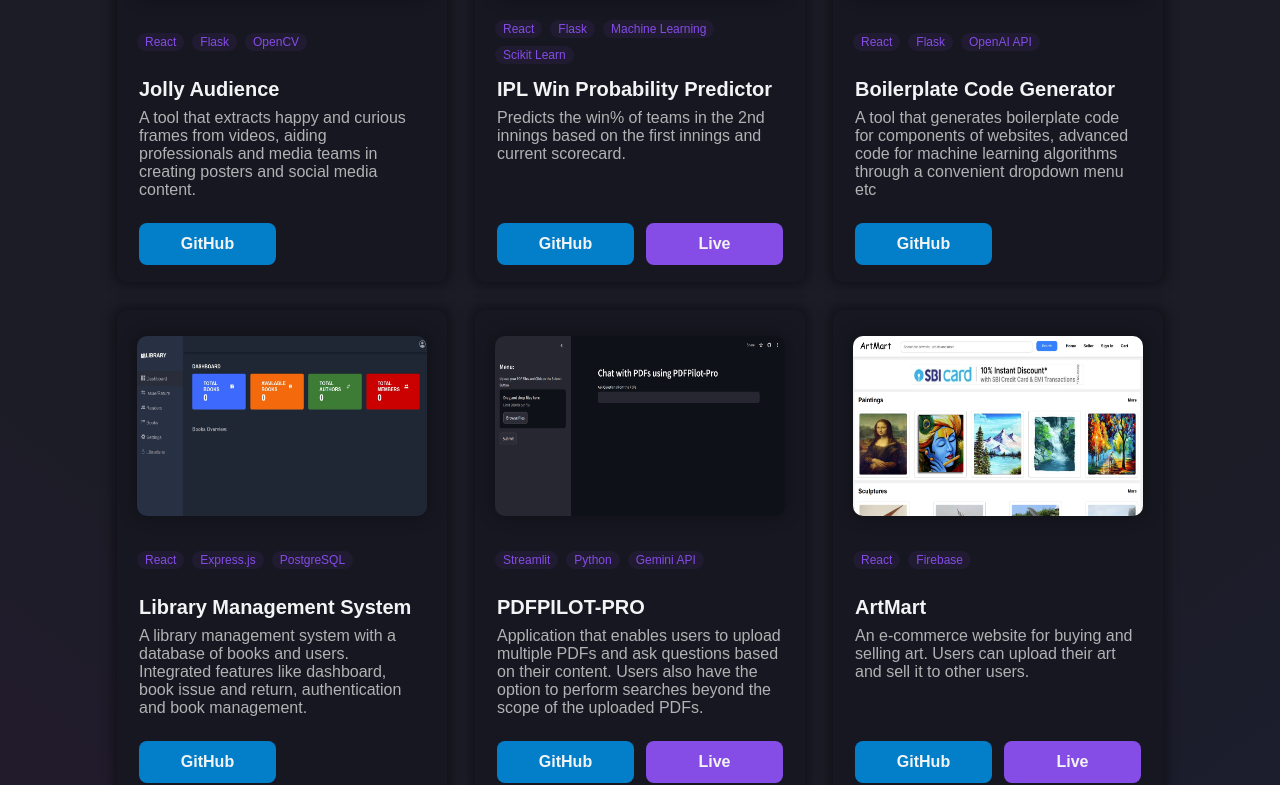
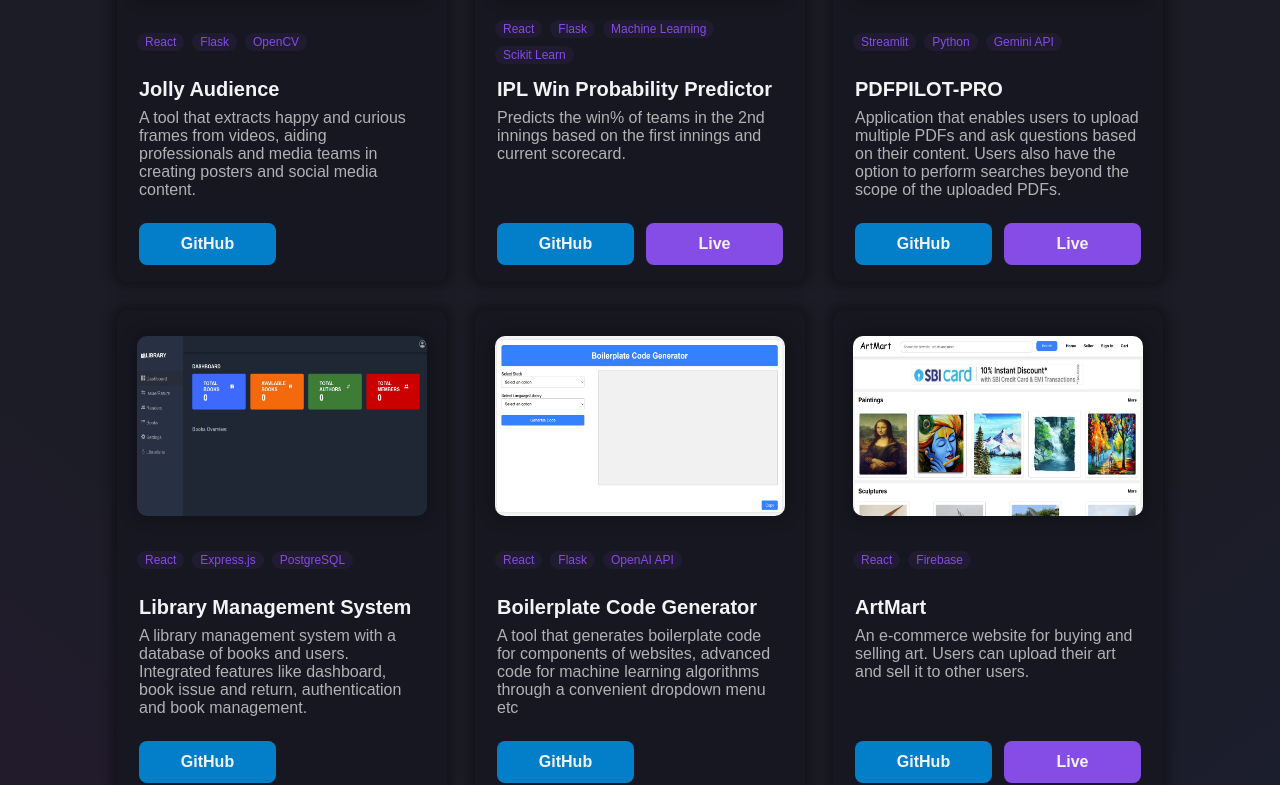
Before and after one commit to abhi-s-03/Portfolio, a React (Vite) app: page / in a window 1280 px wide. Shown: the part 3004-3789 px from the top of the page. Built offline with nearby package versions, Linux system fonts and the light colour scheme.

Commit message:
data update

```diff
--- a/src/data/data.js
+++ b/src/data/data.js
@@ -1,7 +1,7 @@
 import flask from "../assets/flask.jpg";
 import vercel from "../assets/vercel.jpg";
 import jollyaudience from "../assets/jollyaudience.png";
-import ipl from "../assets/ipl.jpg";
+import ipl from "../assets/ipl.png";
 import artmart from "../assets/artmart.jpg";
 import lms from "../assets/lms.jpg";
 import bpcg from "../assets/bpcg.jpg";
@@ -14,7 +14,7 @@ import pdfpilot from "../assets/pdfpilot.png";
 
 export const Bio = {
     name: "Abhishek S",
-    roles: ["Full Stack Developer", "ML Enthusiast", "Programmer"],
+    roles: ["Full Stack Developer", "ML/AI Enthusiast", "Programmer"],
     description:
         "I'm a passionate Computer Science student with a diverse skillset in Web Development and Machine Learning. I thrive in collaborative environments and am eager to contribute to impactful projects.",
     github: "https://github.com/abhi-s-03",
@@ -192,12 +192,13 @@ export const projects = [
     },
     {
         id: 2,
-        title: "Boilerplate Code Generator",
+        title: "PDFPILOT-PRO",
         description:
-            "A tool that generates boilerplate code for components of websites, advanced code for machine learning algorithms through a convenient dropdown menu etc",
-        image: bpcg,
-        tags: ["React", "Flask", "OpenAI API"],
-        github: "https://github.com/abhi-s-03/Boiler-Plate-Code-Generator",
+            "Application that enables users to upload multiple PDFs and ask questions based on their content. Users also have the option to perform searches beyond the scope of the uploaded PDFs.",
+        image: pdfpilot,
+        tags: ["Streamlit", "Python", "Gemini API"],
+        github: "https://github.com/abhi-s-03/PDFPilot-Pro",
+        demo: "https://chatmultiplepdf.streamlit.app/",
     },
     {
         id: 3,
@@ -210,13 +211,12 @@ export const projects = [
     },
     {
         id: 4,
-        title: "PDFPILOT-PRO",
+        title: "Boilerplate Code Generator",
         description:
-            "Application that enables users to upload multiple PDFs and ask questions based on their content. Users also have the option to perform searches beyond the scope of the uploaded PDFs.",
-        image: pdfpilot,
-        tags: ["Streamlit", "Python","Gemini API"],
-        github: "https://github.com/abhi-s-03/PDFPilot-Pro",
-        demo:"https://chatmultiplepdf.streamlit.app/",
+            "A tool that generates boilerplate code for components of websites, advanced code for machine learning algorithms through a convenient dropdown menu etc",
+        image: bpcg,
+        tags: ["React", "Flask", "OpenAI API"],
+        github: "https://github.com/abhi-s-03/Boiler-Plate-Code-Generator",
     },
     {
         id: 5,
```
Also changed, not shown: src/assets/ipl.png (added).
